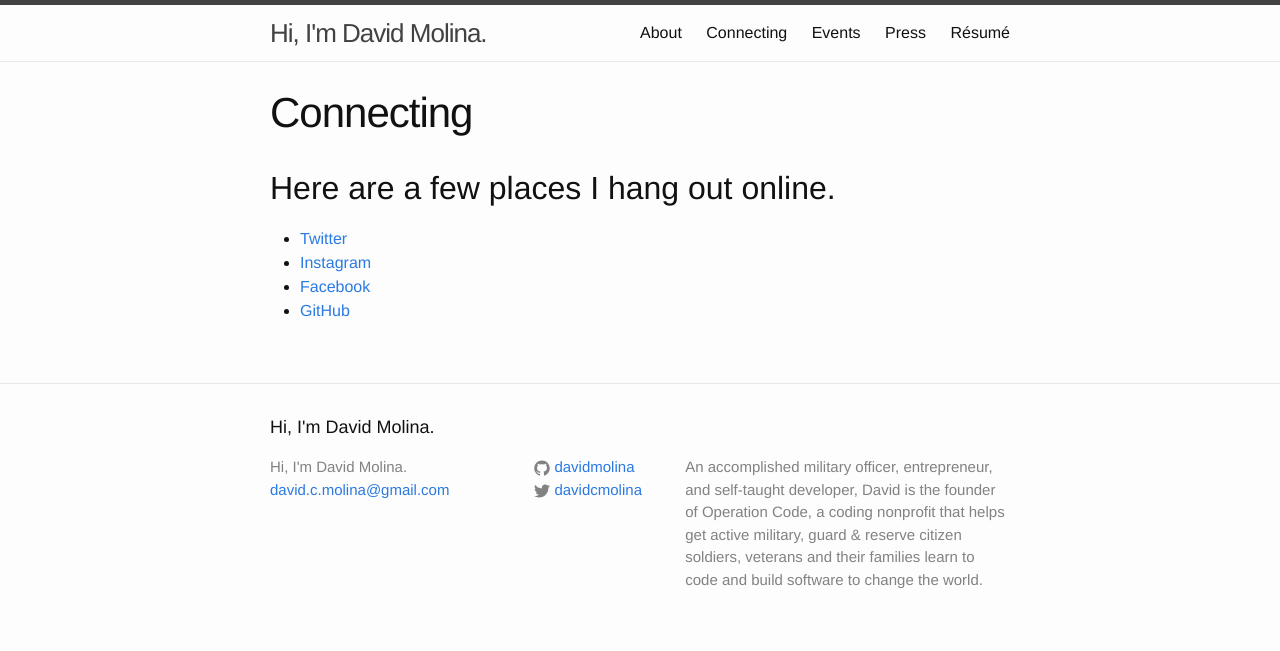
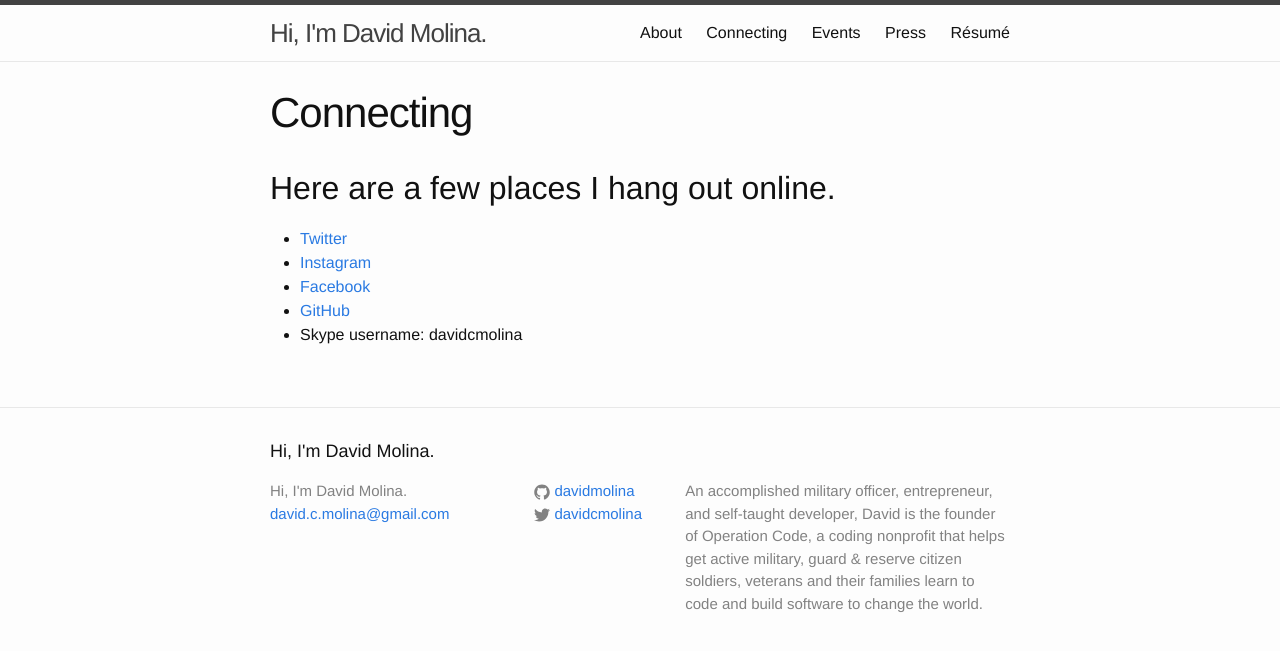
Before and after one commit to davidmolina/davidmolina.github.io, a Jekyll site: the page built from connecting.md, in a window 1280 px wide. Shown: the top 651 px of the page. Built offline with Jekyll 4.4.1, drawn with Linux system fonts in a browser that asks for light colours.

Commit message:
Add Skype username

```diff
--- a/connecting.md
+++ b/connecting.md
@@ -10,3 +10,4 @@
 - [Instagram](https://www.instagram.com/davidcmolina/)
 - [Facebook](https://www.facebook.com/david.molina1)
 - [GitHub](https://github.com/davidmolina/)
+- Skype username: davidcmolina
```
